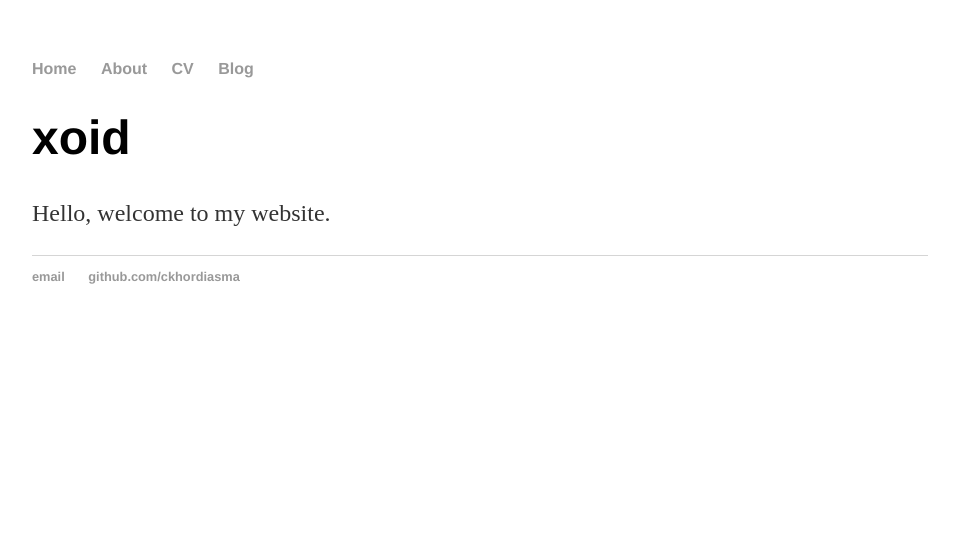
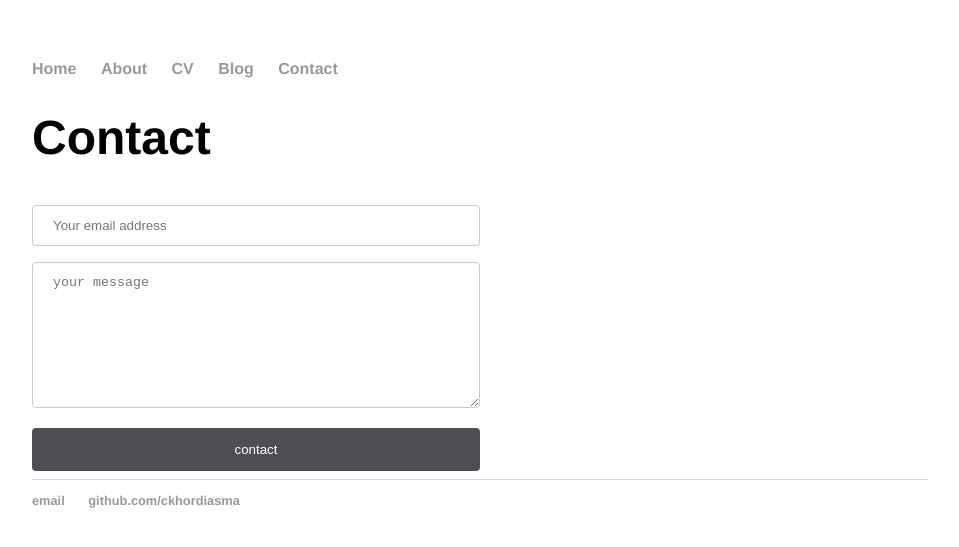
Before and after one commit to ckhordiasma/xoid, a Jekyll site: the page built from contact/index.html, in a window 1280 px wide. Shown: the top 547 px of the page, without its empty margins (160-1119 px from the left). Built offline with Jekyll 4.4.1, drawn with Linux system fonts in a browser that asks for light colours.

Commit message:
real initial commit of contact form for website. to do later: add email address form validation; implement concept of referrals so that I can use it for people to contact me on every blog post page (should I do this? it's going to make the recaptcha thingy appear on the bottom of my page all the time...); do some formatting tweaks

```diff
--- a/_layouts/default.html
+++ b/_layouts/default.html
@@ -23,7 +23,7 @@
 		        	<li><a href="/about">About</a></li>
 	        		<li><a href="/cv">CV</a></li>
 	        		<li><a href="/blog">Blog</a></li>
-                    <!--<li><a href="/contact">Contact</a></li>-->
+                    <li><a href="/contact">Contact</a></li>
 	    		</ul>
 			</nav>
 			<div class="container">
--- a/contact/index.html
+++ b/contact/index.html
@@ -2,22 +2,92 @@
 layout: default
 title: xoid
 ---
-<div class="blurb">
-	<h1>xoid</h1>
-	<p>Hello, welcome to my website. </p>
-    <script src="https://www.google.com/recaptcha/api.js?6Ldmqr8UAAAAAJpk9nuaE-XrXjRGZuZR6dekZokO"></script>
+<script src="https://www.google.com/recaptcha/api.js?render=6Ldmqr8UAAAAAJpk9nuaE-XrXjRGZuZR6dekZokO"></script>
 
 <script>
 
-grecaptcha.ready(function() {
+function sendEmail(){
+    var xhttp = new XMLHttpRequest();
+    xhttp.onreadystatechange = function() {
+        if(this.readyState == 4 && this.status == 200){
+            console.log("request success");
+            console.log(this.responseText);
+            var resp = this.responseText;
+            var statusTag = document.getElementById('contact-response');
+            if(resp[0] != '0'){
+                statusTag.innerHTML = 'Error ' + resp;
+            }else{
+                var submitBtn = document.getElementById("contact-submit");
+                submitBtn.disabled = true;
+                submitBtn.value = "Email Sent!"
+            }
+        }
+    }
 
-    grecaptcha.execute('6Ldmqr8UAAAAAJpk9nuaE-XrXjRGZuZR6dekZokO', {action: 'homepage'}).then(function(token) {
+    grecaptcha.ready(function() {
+        grecaptcha.execute('6Ldmqr8UAAAAAJpk9nuaE-XrXjRGZuZR6dekZokO', {action: 'homepage'}).then(
+            function(token) {
+                document.getElementById('g-recaptcha-response').value = token;
+                xhttp.open("POST", "https://apps.xoid.us/contact.pl", true);
+                xhttp.setRequestHeader("Content-type", "application/x-www-form-urlencoded");
+                var postdata = packFormData('contact-form');
+                xhttp.send(postdata);
+            });
+    });
+}
+function packFormData(formID){
+    var form = document.forms[formID];
+    var possibleInputs = form.elements;
+    var data = '';
+    for (el of possibleInputs){
+        if((el.tagName == 'INPUT' && el.type != 'submit') || el.tagName == 'TEXTAREA'){
+            data += el.name;
+            data += "=";
+            data += el.value;
+            data += "&";
+        }
+    }
+    console.log(data);
+    return data;
+}
+</script>
+<style type="text/css">
+#contact-form>input[type=text],#contact-form>input[type=email],#contact-form>textarea{
+    width:100%;
+    padding: 12px 20px;
+    margin: 8px 0;
+    display: inline-block;
+    border: 1px solid #ccc;
+    border-radius: 4px;
+    box-sizing: border-box;
+}
+#contact-form>input[type=submit] {
+  width: 100%;
+  background-color: #4e4f54;
+  color: white;
+  padding: 14px 20px;
+  margin: 8px 0;
+  border: none;
+  border-radius: 4px;
+  cursor: pointer;
+}
 
-       console.log('asdf?');
-
-    });
-
-});
-
-</script>
+#contact-form>input[type=submit]:hover, #contact-form>input[type=submit]:disabled{
+  background-color: #878992;
+}
+#form-container {
+    width:50%;
+}
+</style>
+<div class="blurb">
+	<h1>Contact</h1>
+    <div id="form-container">
+        <form id="contact-form" method="post" action="javascript: sendEmail()">
+        <input type="hidden" id="g-recaptcha-response" name="g-recaptcha-response" />
+        <input type="email" id="from" name="from" placeholder="Your email address" size="30" />
+        <textarea name="body" id="body" rows="8" cols="39" placeholder='your message'></textarea>
+        <input id="contact-submit" type="submit" name="submit" value="contact" />
+        <span id="contact-response"> </span>
+        </form>
+    </div>
 </div><!-- /.blurb -->
```
